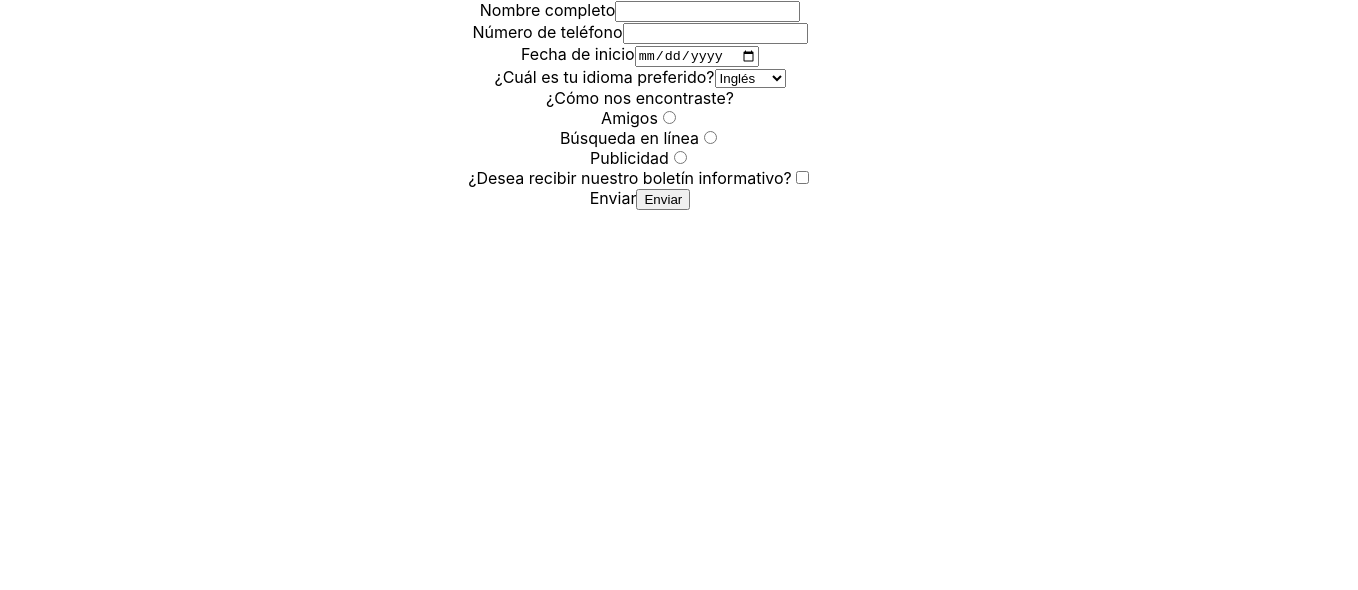
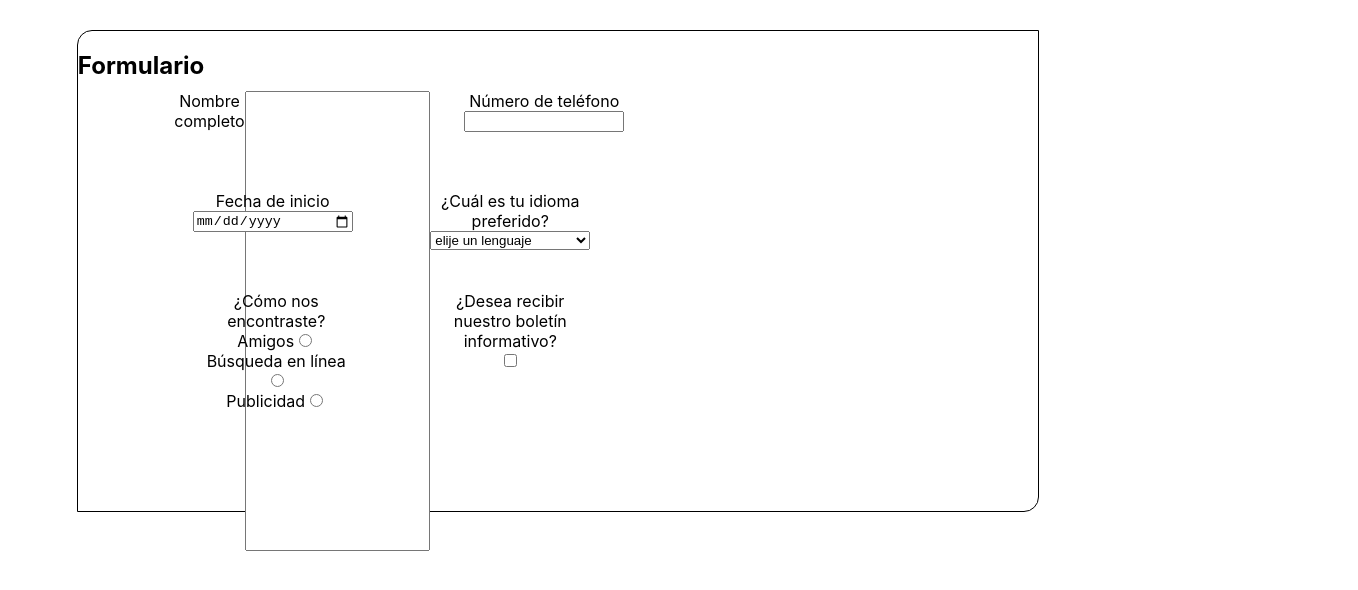
Before and after one commit to Dionel22/challenge-tecnico-henry, a React (Create React App) app: page / in a window 1280 px wide. Shown: the top 590 px of the page, 1358 px wide, since content can reach past the window. Built offline with nearby package versions, Linux system fonts and the light colour scheme.

Commit message:
redux y forms

```diff
--- a/package.json
+++ b/package.json
@@ -6,9 +6,14 @@
     "@testing-library/jest-dom": "^5.17.0",
     "@testing-library/react": "^13.4.0",
     "@testing-library/user-event": "^13.5.0",
+    "axios": "^1.5.0",
     "react": "^18.2.0",
     "react-dom": "^18.2.0",
+    "react-redux": "^8.1.2",
+    "react-router-dom": "^6.15.0",
     "react-scripts": "5.0.1",
+    "redux": "^4.2.1",
+    "redux-thunk": "^2.4.2",
     "web-vitals": "^2.1.4"
   },
   "scripts": {
--- a/src/Components/Form.jsx
+++ b/src/Components/Form.jsx
@@ -1,8 +1,9 @@
 import React, { useState } from "react";
 import data from "../data";
-import style from "./Form.modules.css";
+import style from "./Form.module.css";
 
 export default function Form() {
+
   const [form, setForm] = useState({
     name: "",
     phone: 0,
@@ -23,42 +24,70 @@ export default function Form() {
   };
   //console.log("form",form);
 
+  const handleSubmit = (event) => {
+
+  }
+
   return (
     <form>
-      <div>
+      <div className={style.contenedor}>
+        <h2>Formulario</h2>
         {data?.items.map((e, i) => (
-          <div key={i} className={style.contenedor}>
-            <label>{e.label}</label>
+          <div key={i} className={style.item}>
 
               {/*Nombre*/}
               {e.type === "text" ? (
+                <div className={style.name}>
+                  <label>{e.label}</label>
                   <input type="text" name="name" onChange={handleForm} />
+                </div>
               ) : null}
 
               {/*Número de teléfono*/}
               {e.type === "tel" ? (
-              <input type="number" name="phone" onChange={handleForm} />
+                <div className={style.phone}>
+                  <label>{e.label}</label>
+                  <input
+                  type="number"
+                  name="phone"
+                  onChange={handleForm} />
+                </div>
               ) : null}
 
               {/*Fecha de inicio*/}
               {e.type === "date" ? (
-              <input type="date" name="startDate" onChange={handleForm} />
+                <div className={style.date}>
+                  <label>{e.label}</label>
+                  <input
+                  type="date"
+                  name="startDate"
+                  onChange={handleForm} />
+                </div>
               ) : null}
 
               {/*¿Cuál es tu idioma preferido?*/}
               {e.type === "select" ? (
+                <div className={style.preferredLanguage}>
+                  <label>{e.label}</label>
                   <select name="preferredLanguage" onChange={handleForm}>
+                    <option>elije un lenguaje</option>
                     {e.options.map((o, i) => (
-                  <option key={i} onChange={handleForm} value={o.value}>
+                      <option
+                      key={i}
+                      onChange={handleForm}
+                      value={o.value}>
                         {o.label}
                       </option>
                     ))}
                   </select>
+                </div>
               ) : null}
 
               {/*¿Cómo nos encontraste?*/}
-            {e.type === "radio"
-              ? e.options.map((r, i) => (
+              {e.type === "radio" ? (
+                <div className={style.howFound}>
+                  <label>{e.label}</label>
+                  {e.options.map((r, i) => (
                     <div key={i}>
                       <label>{r.label}</label>
                       <input
@@ -68,22 +97,27 @@ export default function Form() {
                         onChange={handleForm}
                       />
                     </div>
-                ))
-              : null}
+                  ))}
+                </div>
+              ) : null}
 
               {/*¿Desea recibir nuestro boletín informativo?*/}
               {e.type === "checkbox" ? (
+                <div className={style.newsletterSubscription}>
+                  <label>{e.label}</label>
                   <input
                     type="checkbox"
                     name="newsletterSubscription"
                     onChange={handleForm}
                   />
+                </div>
               ) : null}
 
               {/*Boton*/}
               {e.type === "submit" ? (
-              <button type="submit">{e.label}</button>
+                <button type="submit" className={style.boton}>{e.label}</button>
               ) : null}
+
           </div>
         ))}
       </div>
--- /dev/null
+++ b/src/Components/Form.module.css
@@ -0,0 +1,94 @@
+.contenedor{
+    display: flex;
+    border: 1px solid black;
+    border-radius: 15px 0px;
+    width: 60em;
+    height: 30em;
+    position: absolute;
+    left: 6%;
+    top: 30px;
+}
+
+.item{
+    display: flex;
+    flex-direction: row;
+}
+
+.name{
+    display: flex;
+    position: relative;
+    margin: 10px;
+    flex-direction: row;
+    left: -40px;
+    top: 50px;
+}
+.name{
+    width: 10rem;
+}
+
+.phone{
+    display: flex;
+    position: relative;
+    margin: 10px;
+    flex-direction: column;
+    left: 70px;
+    top: 50px;
+}
+.phone{
+    width: 10rem;
+}
+
+.date{
+    display: flex;
+    position: relative;
+    margin: 10px;
+    flex-direction: column;
+    right: 212%;
+    top: 150px;
+}
+.date{
+    width: 10rem;
+}
+
+.preferredLanguage{
+    display: flex;
+    position: relative;
+    margin: 10px;
+    flex-direction: column;
+    right: 180%;
+    top: 150px;
+}
+.preferredLanguage{
+    width: 10rem;
+}
+
+.howFound{
+    display: flex;
+    position: relative;
+    margin: 10px;
+    flex-direction: column;
+    right: 410%;
+    top: 250px;
+}
+.howFound{
+    width: 10rem;
+}
+
+.newsletterSubscription{
+    display: flex;
+    position: relative;
+    margin: 10px;
+    flex-direction: column;
+    right: 380%;
+    top: 250px;
+}
+.newsletterSubscription{
+    width: 10rem;
+}
+.boton{
+    display: flex;
+    position: relative;
+    margin: 10px;
+    right: 1480px;
+    top: 250px;
+}
--- a/src/Components/Form.modules.css
+++ /dev/null
@@ -1,8 +0,0 @@
-.contenedor{
-    display: grid;
-    border: 1px solid black;
-    border-radius: 5px;
-    background: black;
-    width: 200px;
-    height: 300px;
-}
--- /dev/null
+++ b/src/Redux/action.js
@@ -0,0 +1,35 @@
+import axios from "axios";
+
+export const GETFORMS = "GETFORMS";
+export const PUTFORMS = "PUTFORMS";
+export const POSTFORMS = "POSTFORMS";
+export const POSTUSER = "POSTUSER";
+export const POSTLOGIN = "POSTLOGIN";
+
+export const getForms = () => {
+  return async (dispatch) => {
+    try {
+      const response = await axios.get("http://localhost:3001/form");
+      return dispatch({
+        type: GETFORMS,
+        payload: response.data,
+      });
+    } catch (error) {
+      return error.message;
+    }
+  };
+};
+
+export const postForms = (body) => {
+  return async (dispatch) => {
+    try {
+      const response = await axios.post(`http://localhost:3001/form/${body}`);
+      return dispatch({
+        type: POSTFORMS,
+        payload: response.data,
+      });
+    } catch (error) {
+      return error.message;
+    }
+  };
+};
--- /dev/null
+++ b/src/Redux/reducer.js
@@ -0,0 +1,30 @@
+const { GETFORMS, POSTFORMS, PUTFORMS } = require("./action");
+
+const inicialState = {
+    allForms: [],
+    editForms: [],
+}
+
+const reducer = (state = inicialState ,action) => {
+    switch (action.payload) {
+        case GETFORMS:
+            return {
+                ...state,
+                allForms: action.payload
+            }
+        case PUTFORMS:
+            return {
+                ...state,
+                editForms: action.payload
+            }
+        case POSTFORMS:
+            return {
+                ...state,
+                allForms:[...state.allForms ,action.payload]
+            }
+        default:
+            return state;
+    }
+}
+
+module.exports = reducer;
--- /dev/null
+++ b/src/Redux/store.js
@@ -0,0 +1,9 @@
+import { createStore, applyMiddleware, compose } from "redux"
+import reducer from "./reducer.js"
+import thunkMiddleware from "redux-thunk"
+
+const composeEnhancer = window.__REDUX_DEVTOOLS_EXTENSION_COMPOSE__ || compose;
+
+const store = createStore( reducer, composeEnhancer(applyMiddleware(thunkMiddleware)))
+
+export default store
--- a/src/index.js
+++ b/src/index.js
@@ -1,13 +1,20 @@
-import React from 'react';
-import ReactDOM from 'react-dom/client';
-import './index.css';
-import App from './App';
-import reportWebVitals from './reportWebVitals';
+import React from "react";
+import ReactDOM from "react-dom/client";
+import "./index.css";
+import App from "./App";
+import reportWebVitals from "./reportWebVitals";
+import { Provider } from "react-redux";
+import store from "./Redux/store";
+import { BrowserRouter } from "react-router-dom";
 
-const root = ReactDOM.createRoot(document.getElementById('root'));
+const root = ReactDOM.createRoot(document.getElementById("root"));
 root.render(
   <React.StrictMode>
-    <App />
+    <Provider store={store}>
+      <BrowserRouter>
+        <App />
+      </BrowserRouter>
+    </Provider>
   </React.StrictMode>
 );
 
```
Also changed, not shown: 1 other file (tests, documents, lock files or other folders). Lines whose indentation alone changed are shown as unchanged.
